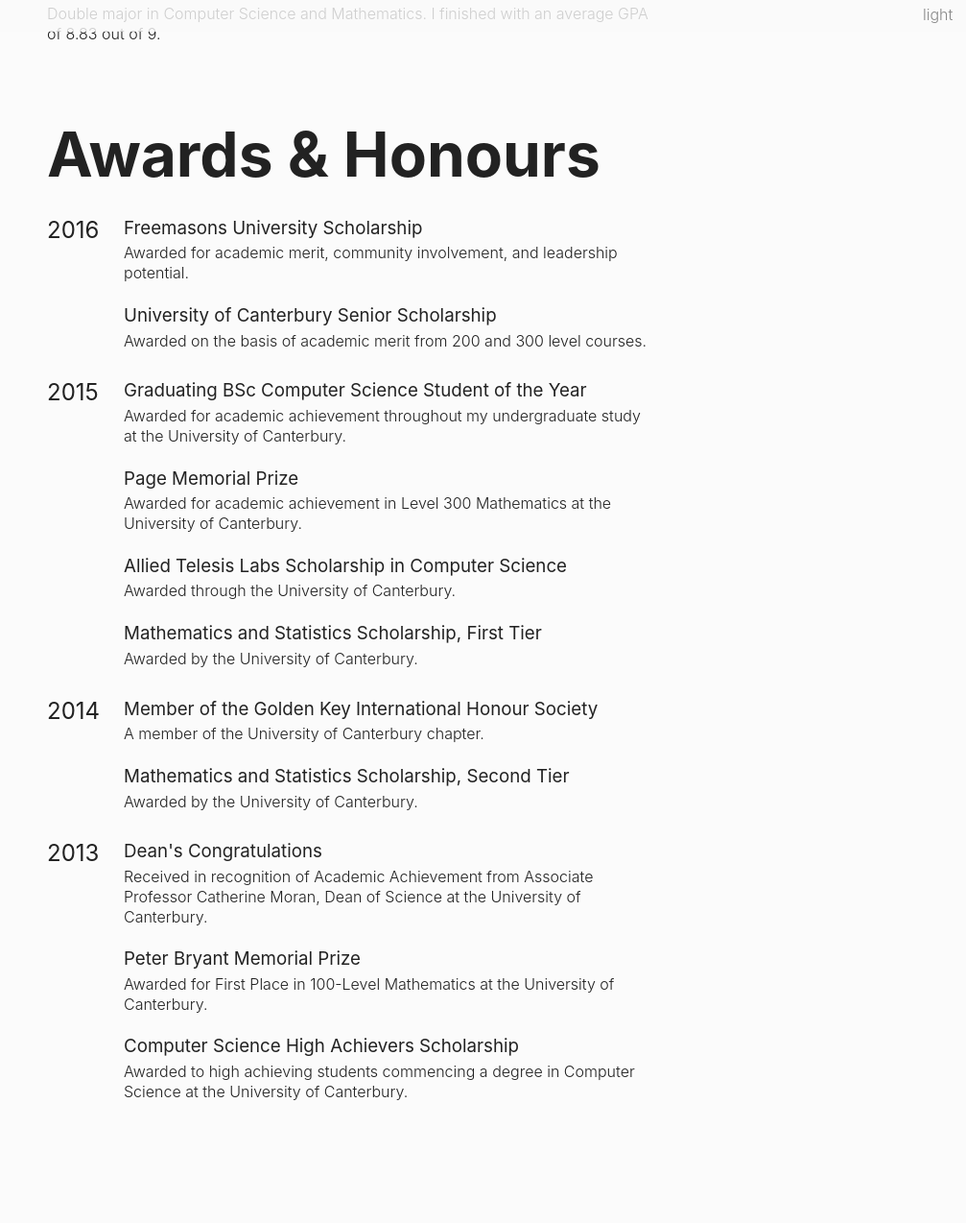
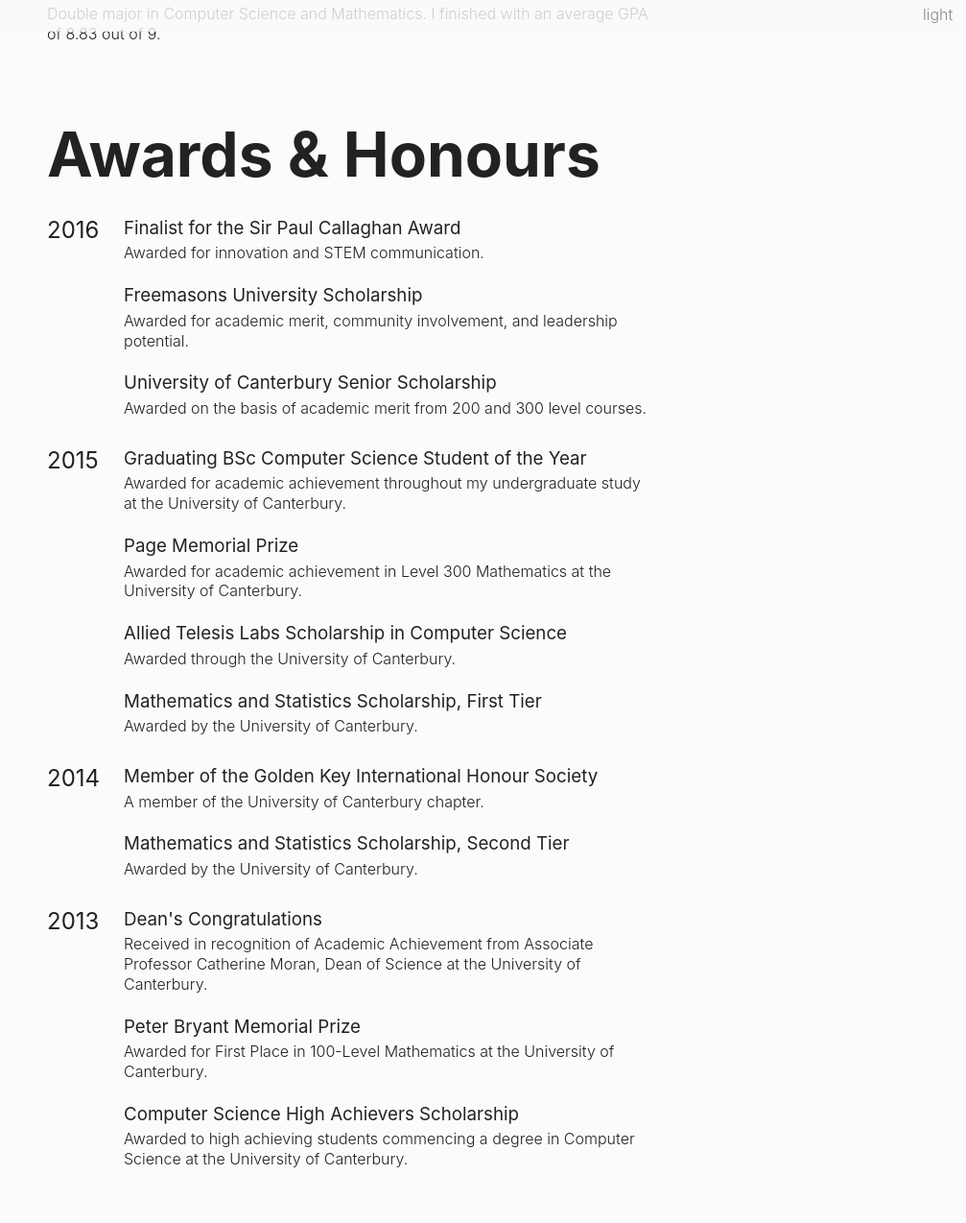
Before and after one commit to aaronstockdill/personal-website, a PHP site: page /bio/ in a window 1280 px wide. Shown: the part 767-2041 px from the top of the page at 96% size, without its empty margins (273-1280 px from the left). Before the commit the page ends 1913 px from the top, so only its background shows below. Run offline with PHP 8.4, Linux system fonts and the light colour scheme.

Commit message:
Add the latest award, and CV.

```diff
--- a/html/bio/index.php
+++ b/html/bio/index.php
@@ -44,9 +44,11 @@ if(isset($_COOKIE["style"])) {
     <h1 lang="EN">About Me</h1>
     <h1 lang="FR">Biographie</h1>
 
-    <p>I'm currently studying towards a Bachelor of Science with Honours in Computer Science at the University of Canterbury in Christchurch, New Zealand. The title of my dissertation is &ldquo;Neuromorphic Computing with Reservoir Neural Networks on Memristive Hardware.&rdquo; In 2015 I completed my final year of a BSc in Computer Science and Mathematics, and one day hope to study towards a PhD in Computer Science.</p>
+    <p lang="EN">I'm currently studying towards a Bachelor of Science with Honours in Computer Science at the University of Canterbury in Christchurch, New Zealand. The title of my dissertation is &ldquo;Neuromorphic Computing with Reservoir Neural Networks on Memristive Hardware.&rdquo; In 2015 I completed my final year of a BSc in Computer Science and Mathematics, and one day hope to study towards a PhD in Computer Science.</p>
+    <p lang="FR">Je suis actuellement étudiant vers un Baccalauréat en Sciences avec distinction en les Sciences Informatiques à l'University of Canterbury en Christchurch, Nouvelle Zélande. Le titre de ma thèse est &laquo;&nbsp;Neuromorphic Computing with Reservoir Neural Networks on Memristive Hardware&nbsp;&raquo; (&laquo;&nbsp;Informatique Neuromorphiques avec les Réseaux de Neurones Réservoir sur le Matériel Memristive&nbsp;&raquo;). En 2015, j'ai fini l'année dernière de BSc en les Sciences Informatiques et les Mathematiques, et un jour je l'espère pour étudier vers un doctorat en les Sciences Informatiques.</p>
 
-    <p>My interests lie with anything that can make the world better. This primarily manifests as education: I teach mathematics to high school students, and computer science to university students. I also work with Potato Softworks to help businesses and organisations get an online prescence with affordable websites. Personally, I am passionate about Artifical Intelligence, as is reflected in my Honours research.</p>
+    <p lang="EN">My interests lie with anything that can make the world better. This primarily manifests as education: I teach mathematics to high school students, and computer science to university students. I also work with Potato Softworks to help businesses and organisations get an online prescence with affordable websites. Personally, I am passionate about Artifical Intelligence, as is reflected in my Honours research.</p>
+    <p lang="FR">Mes intérêts se trouvent avec tout ce qui peut rendre le monde meilleur. Cette principalement manifeste comme éducation: j'enseigne les mathematiques aux étudiantes de l'école secondaire, et les sciences informatiques aux étudiantes universitaires. Je travaille aussi avec Potato Softworks pour aider les entreprises et les organisations obtenir des sites Webs abordables. Personnellement, je suis passionné au sujet de l'Intelligence Artificielle, comme cela est reflété dans mes recherches.</p>
 
     <hr />
 
@@ -70,6 +72,13 @@ if(isset($_COOKIE["style"])) {
     <h1 lang="FR">Prix et Distinctions</h1>
 
     <h2 class='award-year'>2016</h2>
+
+    <div class="award">
+        <h3 lang="EN">Finalist for the Sir Paul Callaghan Award</h3>
+        <h3 lang="FR">Finaliste pour le prix de Sir Paul Callaghan</h3>
+        <p lang="EN">Awarded for innovation and STEM communication.</p>
+        <p lang="FR">Décerné pour l'innovation et la communication de les sciences.</p>
+    </div>
 
     <div class="award">
         <h3>Freemasons University Scholarship</h3>
```
Also changed, not shown: 2 other files.
